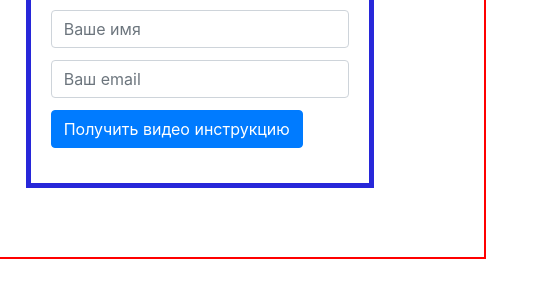
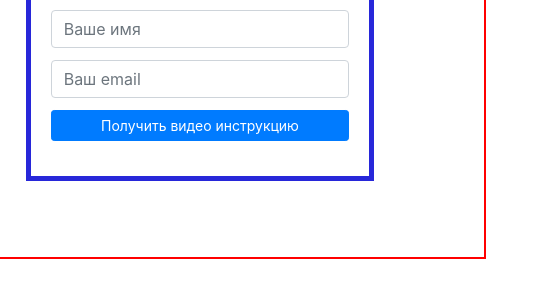
Before and after one commit to 13XyLiGaH13/13XyLiGaH13.github.io, a plain HTML site: page example.html in a window 1280 px wide. Shown: the part 146-444 px from the top of the page, 724-1280 px from the left. Drawn offline with Linux system fonts and the light colour scheme.

Commit message:
Редактирование страницы
Изменил кнопку

```diff
--- a/example.html
+++ b/example.html
@@ -25,7 +25,7 @@
         <form action="#">
         <input type="text" class="form-control" placeholder="Ваше имя">
         <input type="text" class="form-control" placeholder="Ваш email">
-          <button class="btn btn-primary">Получить видео инструкцию</button>
+          <button class="btn btn-primary btn-sm btn-block">Получить видео инструкцию</button>
         </form></div></div>
     </div>
     </div></div>
```
